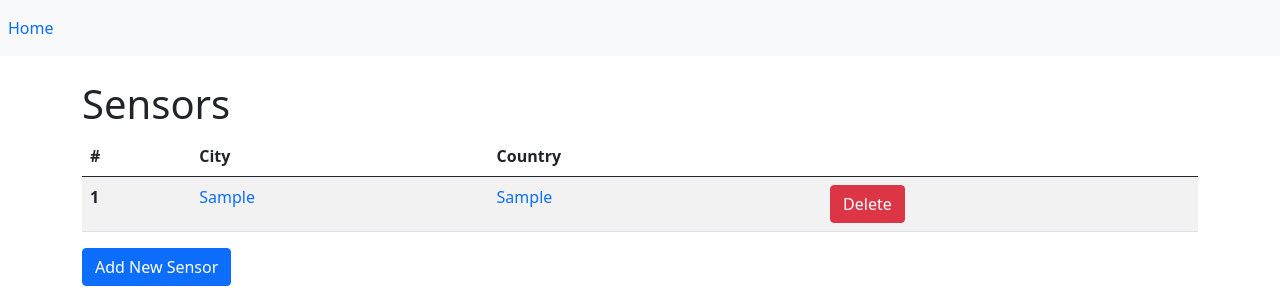
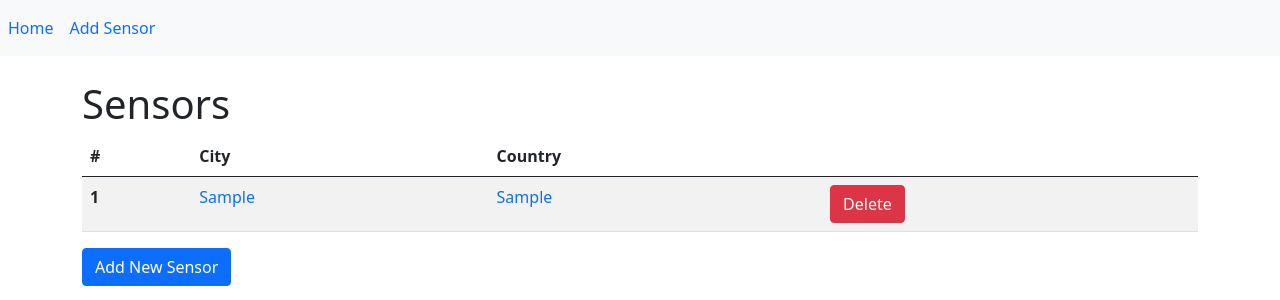
Before and after one commit to Andrewsyl/222, a Flask app: page / in a window 1280 px wide. Shown: the top 300 px of the page. Run offline with Flask 2, Linux system fonts and the light colour scheme; tables that the repository leaves empty hold one stand-in row (values such as "Sample post").

Commit message:
Update base.html

```diff
--- a/templates/base.html
+++ b/templates/base.html
@@ -22,10 +22,13 @@
     <title>Weather App</title>
   </head>
   <body>
-    <nav class="navbar navbar-expand-sm bg-light">
+    <nav class="navbar navbar-expand-sm bg-light .navbar-dark">
       <ul class="navbar-nav">
         <li class="nav-item">
           <a class="nav-link" href="/">Home</a>
+        </li>
+        <li class="nav-item">
+          <a class="nav-link" href="/add">Add Sensor</a>
         </li>
       </ul>
     </nav>
```
